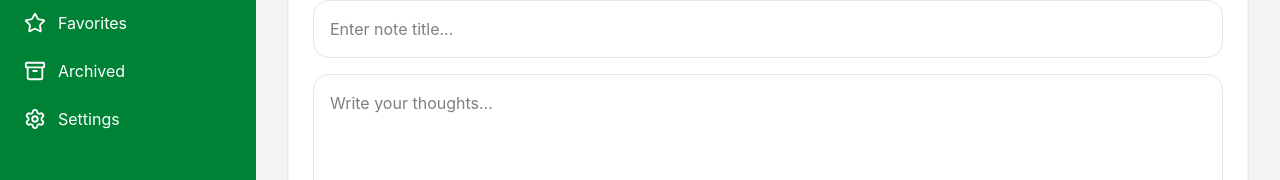
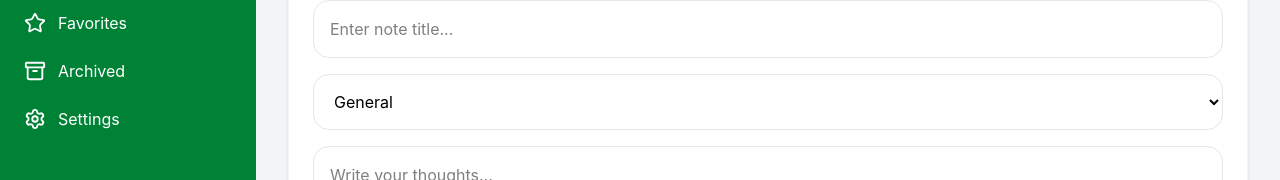
Before and after one commit to divyap1305/QuickLeaf, a React (Vite) app in the folder client/: page / in a window 1280 px wide. Shown: the part 193-373 px from the top of the page. Built offline with nearby package versions, Linux system fonts and the light colour scheme; no server answers.

Commit message:
Added tags support to QuickLeaf notes

```diff
--- a/client/src/App.jsx
+++ b/client/src/App.jsx
@@ -27,6 +27,7 @@ function App() {
 
   const [title, setTitle] = useState("")
   const [content, setContent] = useState("")
+  const [tag, setTag] = useState("General")
   const [editingId, setEditingId] = useState(null)
   const [search, setSearch] = useState("")
 
@@ -73,6 +74,10 @@ function App() {
     setSearch(event.target.value)
   }
 
+  function handleTagChange(event) {
+    setTag(event.target.value)
+  }
+
   // Create / Update Note
   async function addNote() {
 
@@ -92,7 +97,8 @@ function App() {
           editingId,
           {
             title,
-            content
+            content,
+            tag
           }
         )
         toast.success("Note Updated ✏️")
@@ -101,7 +107,8 @@ function App() {
 
         await createNote({
           title,
-          content
+          content,
+          tag
         })
         toast.success("Note Created 🌿")
 
@@ -111,6 +118,7 @@ function App() {
 
       setTitle("")
       setContent("")
+      setTag("General")
       setEditingId(null)
 
     } catch (error) {
@@ -125,6 +133,7 @@ function App() {
     setTitle(note.title)
     setContent(note.content)
     setEditingId(note._id)
+    setTag(note.tag || "General")
   }
 
   // Delete Modal
@@ -221,8 +230,10 @@ function App() {
           <AddNote
             title={title}
             content={content}
+            tag={tag}
             handleTitleChange={handleTitleChange}
             handleContentChange={handleContentChange}
+            handleTagChange={handleTagChange}
             addNote={addNote}
             darkMode={darkMode}
             editingId={editingId}
@@ -238,6 +249,7 @@ function App() {
                   key={note._id}
                   title={note.title}
                   content={note.content}
+                  tag={note.tag}
                   pinned={note.pinned}
                   pinNote={() => handlePin(note._id)}
                   createdAt={note.createdAt}
--- a/client/src/components/AddNote.jsx
+++ b/client/src/components/AddNote.jsx
@@ -29,6 +29,27 @@ function AddNote(props) {
         `}
       />
 
+      <select
+        value={props.tag}
+        onChange={props.handleTagChange}
+        className={`w-full p-4 rounded-2xl mb-4 border
+          ${props.darkMode
+            ? "bg-gray-800 border-gray-700 text-white"
+            : "border-gray-200"
+          }
+        `}
+      >
+
+        <option value="General">General</option>
+        <option value="React">React</option>
+        <option value="DSA">DSA</option>
+        <option value="Research">Research</option>
+        <option value="Project">Project</option>
+        <option value="College">College</option>
+        <option value="Personal">Personal</option>
+
+      </select>
+
       {/* Content */}
       <textarea
         placeholder="Write your thoughts..."
--- a/client/src/components/NoteCard.jsx
+++ b/client/src/components/NoteCard.jsx
@@ -39,6 +39,15 @@ function NoteCard(props) {
   )}
 
 </div>
+      {/* Tag */}
+      <div className="mb-3">
+        <span
+          className="bg-green-100 text-green-700 px-3 py-1 rounded-full text-sm"
+        >
+          {props.tag}
+        </span>
+
+      </div>
 
       {/* Content */}
       <p className={`mb-6 leading-relaxed
```
Also changed, not shown: 2 other files (tests, documents, lock files or other folders).
